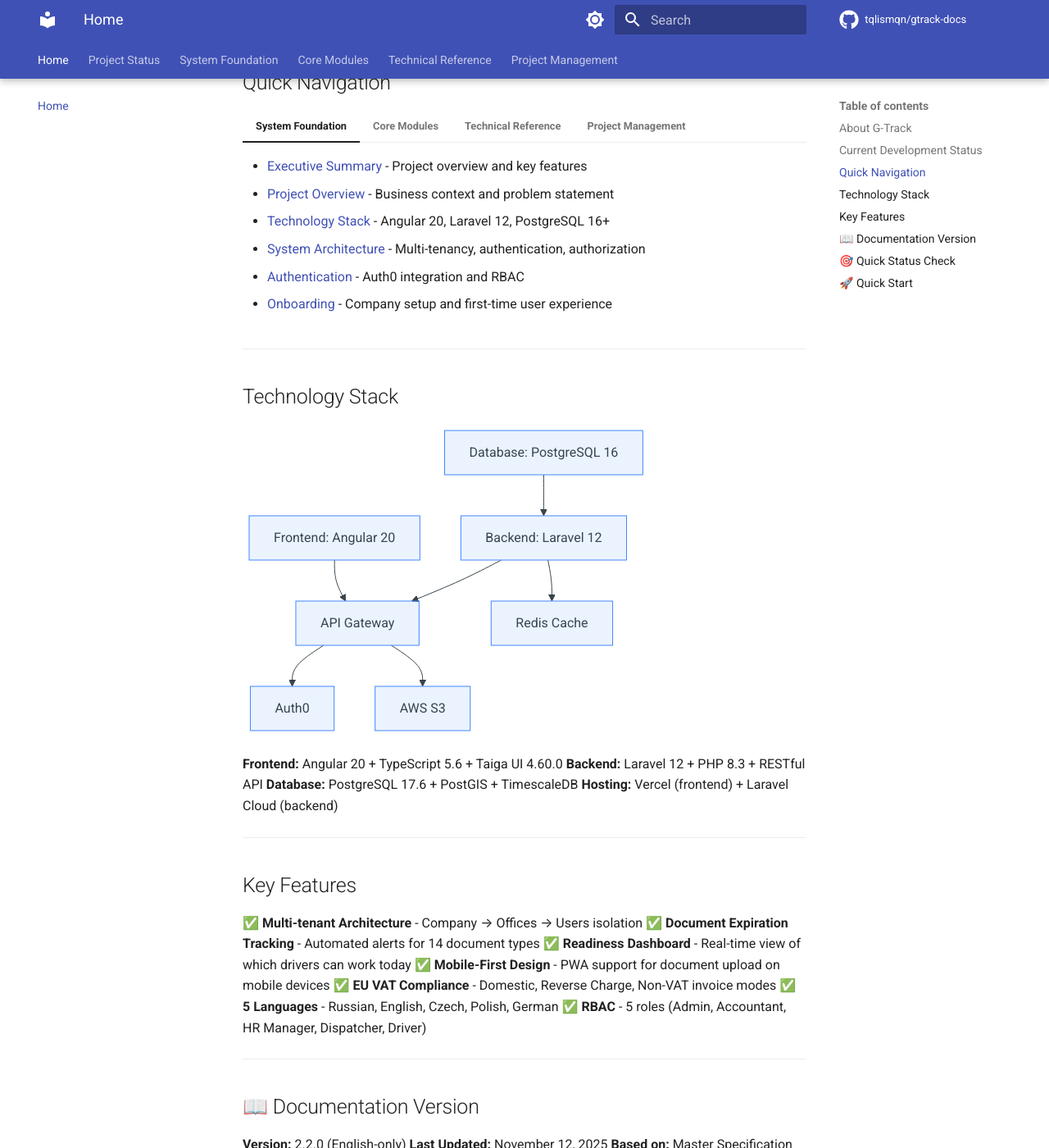
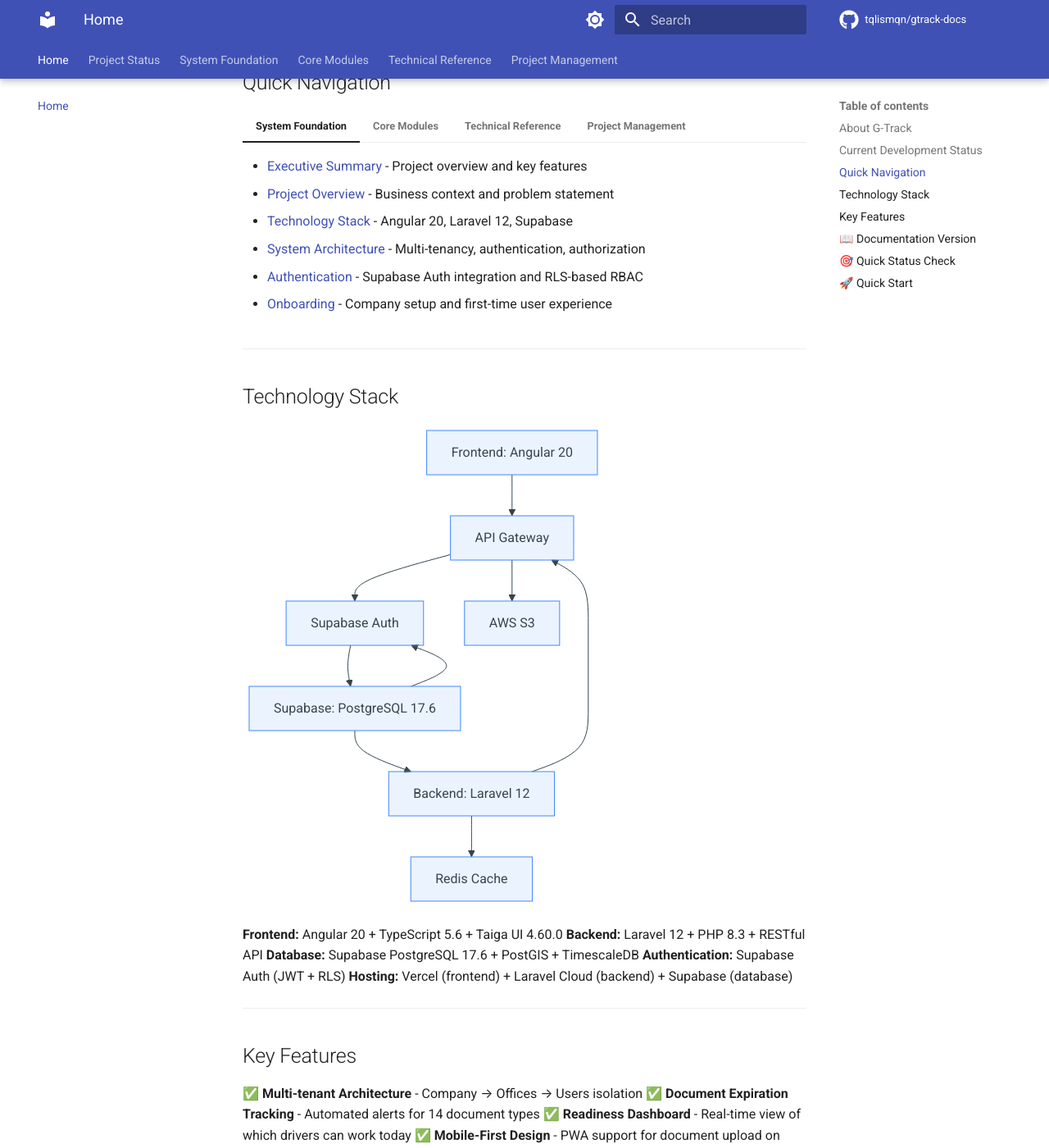
Before and after one commit to tqlismqn/gtrack-docs, an MkDocs documentation site: the page built from docs/index.md, in a window 1280 px wide and 1400 px high, scrolled down 816 px. Shown: the whole window at 82% size. Built offline with MkDocs 1.6.1 and Material for MkDocs 9.7.7, drawn with Linux system fonts in a browser that asks for light colours; comment, search, counter and statistics services are not loaded; the version menu is left out.

Commit message:
docs: update Home page - Auth0 → Supabase, Drivers 90% → 95%
Changes:
- Update Drivers Module progress: 90% → 95% (2 locations)
- Update Quick Navigation: Auth0 → Supabase Auth + RLS-based RBAC
- Update Technology Stack references: PostgreSQL 16 → Supabase
- Update mermaid diagram: Auth0 → Supabase Auth with RLS integration
- Add Authentication line: Supabase Auth (JWT + RLS)
- Add Hosting line: Include Supabase (database)

Issue: G-114

````diff
--- a/docs/index.md
+++ b/docs/index.md
@@ -22,7 +22,7 @@
 **Timeline:** Q4 2025 - Q1 2026
 **Target Launch:** January 2026
 
-**Priority #1:** Drivers Module (90% → 100% complete)
+**Priority #1:** Drivers Module (95% complete)
 
 ---
 
@@ -32,14 +32,14 @@
 
     - [Executive Summary](01-executive-summary.md) - Project overview and key features
     - [Project Overview](02-project-overview.md) - Business context and problem statement
-    - [Technology Stack](03-technology-stack.md) - Angular 20, Laravel 12, PostgreSQL 16+
+    - [Technology Stack](03-technology-stack.md) - Angular 20, Laravel 12, Supabase
     - [System Architecture](04-system-architecture.md) - Multi-tenancy, authentication, authorization
-    - [Authentication](05-authentication.md) - Auth0 integration and RBAC
+    - [Authentication](05-authentication.md) - Supabase Auth integration and RLS-based RBAC
     - [Onboarding](06-onboarding.md) - Company setup and first-time user experience
 
 === "Core Modules"
 
-    - [Drivers Module](07-drivers-module/index.md) - **Priority #1** (90% complete)
+    - [Drivers Module](07-drivers-module/index.md) - **Priority #1** (95% complete)
         - Document management for 14 types
         - Readiness tracking and alerts
         - Mobile document upload via Telegram Bot
@@ -67,16 +67,19 @@
 graph TB
     A[Frontend: Angular 20] --> D[API Gateway]
     B[Backend: Laravel 12] --> D
-    C[Database: PostgreSQL 16] --> B
-    D --> E[Auth0]
+    C[Supabase: PostgreSQL 17.6] --> B
+    C --> E[Supabase Auth]
+    D --> E
     D --> F[AWS S3]
     B --> G[Redis Cache]
+    E --> C
 ```
 
 **Frontend:** Angular 20 + TypeScript 5.6 + Taiga UI 4.60.0
 **Backend:** Laravel 12 + PHP 8.3 + RESTful API
-**Database:** PostgreSQL 17.6 + PostGIS + TimescaleDB
-**Hosting:** Vercel (frontend) + Laravel Cloud (backend)
+**Database:** Supabase PostgreSQL 17.6 + PostGIS + TimescaleDB
+**Authentication:** Supabase Auth (JWT + RLS)
+**Hosting:** Vercel (frontend) + Laravel Cloud (backend) + Supabase (database)
 
 ---
 
````
